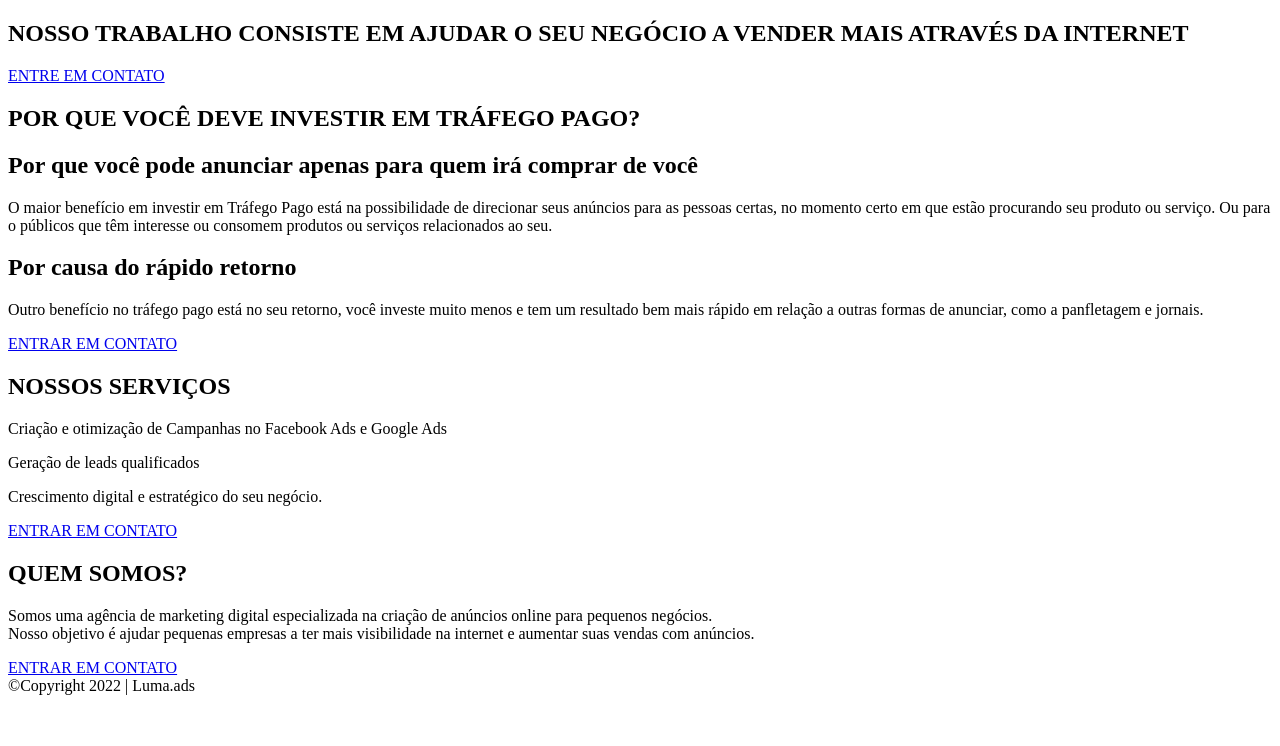
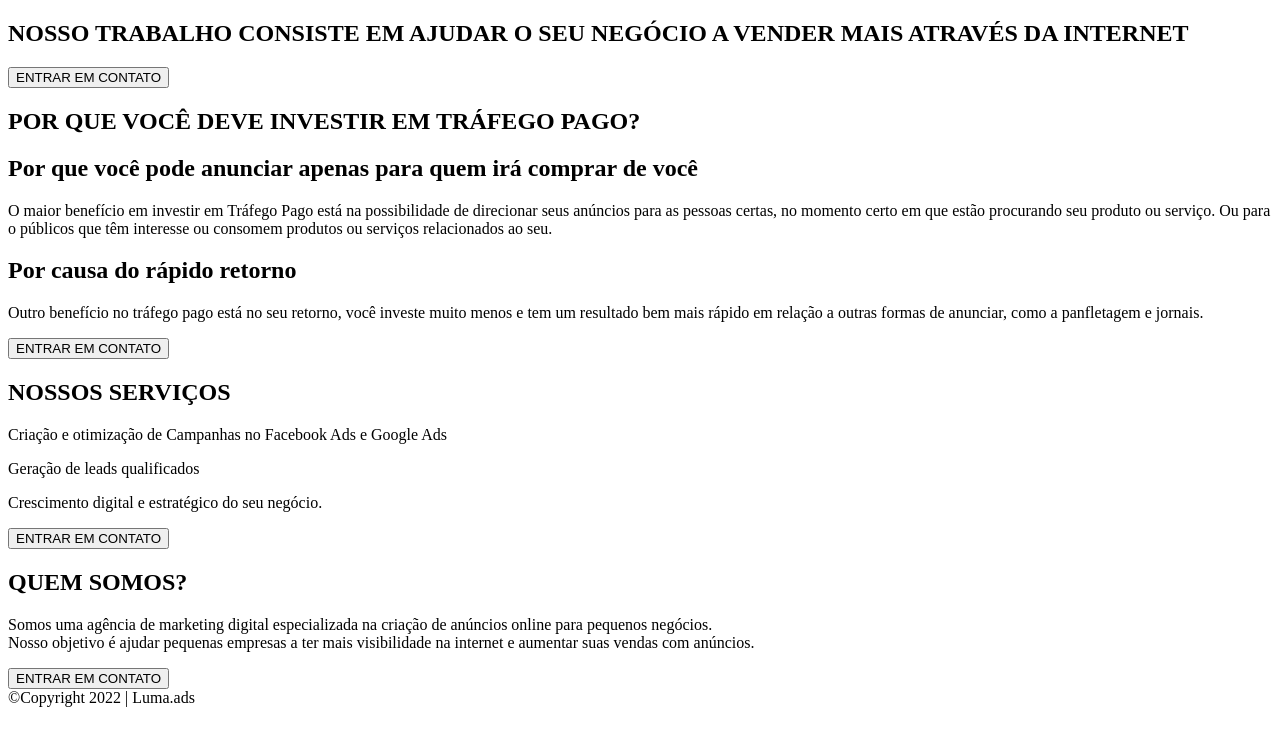
Before and after one commit to c-henrique03/LP-code, a plain HTML site: page index.html in a window 1280 px wide. Drawn offline with Linux system fonts and the light colour scheme.

Commit message:
botões adicionados

```diff
--- a/index.html
+++ b/index.html
@@ -10,7 +10,9 @@
 <body>
     <section id="headline">
         <h1>NOSSO TRABALHO CONSISTE EM AJUDAR O SEU NEGÓCIO A VENDER MAIS ATRAVÉS DA INTERNET</h1>
-        <a href="#">ENTRE EM CONTATO</a>
+        <div class="button">
+            <button>ENTRAR EM CONTATO</button>
+        </div>
     </section>
     <section id="objeção">
         <h1>POR QUE VOCÊ DEVE INVESTIR EM TRÁFEGO PAGO?</h1>
@@ -18,21 +20,27 @@
         <p>O maior benefício em investir em Tráfego Pago está na possibilidade de direcionar seus anúncios para as pessoas certas, no momento certo em que estão procurando seu produto ou serviço. Ou para o públicos que têm interesse ou consomem produtos ou serviços relacionados ao seu.</p>
         <h2>Por causa do rápido retorno</h2>
         <p>Outro benefício no tráfego pago está no seu retorno, você investe muito menos e tem um resultado bem mais rápido em relação a outras formas de anunciar, como a panfletagem e jornais.</p>
-        <a href="#">ENTRAR EM CONTATO</a>
+        <div class="button">
+            <button>ENTRAR EM CONTATO</button>
+        </div>
     </section>
     <section id="serviços">
         <h1>NOSSOS SERVIÇOS</h1>
         <P>Criação e otimização de Campanhas no Facebook Ads e Google Ads</P>
         <P>Geração de leads qualificados</P>
         <p>Crescimento digital e estratégico do seu negócio.</p>
-        <a href="#">ENTRAR EM CONTATO</a>
+        <div class="button">
+            <button>ENTRAR EM CONTATO</button>
+        </div>
     </section>
     <section id="nos">
         <h1>QUEM SOMOS?</h1>
         <p>Somos uma agência de marketing digital especializada na criação de anúncios online para pequenos negócios.<br>
             Nosso objetivo é ajudar pequenas empresas a ter mais visibilidade na internet e aumentar suas vendas com anúncios.
             </p>
-        <a href="#">ENTRAR EM CONTATO</a>
+            <div class="button">
+                <button>ENTRAR EM CONTATO</button>
+            </div>
     </section>
     <footer>&copy;Copyright 2022 | Luma.ads</footer>
 </body>
```
